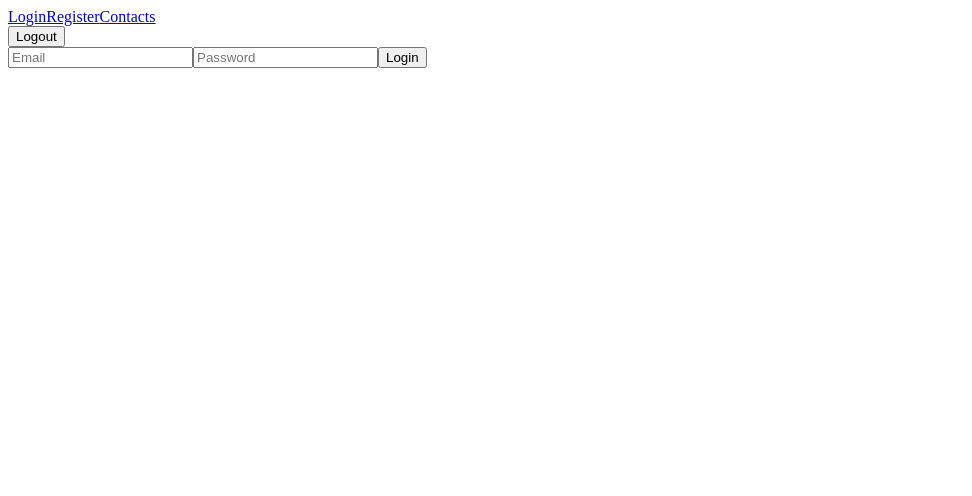
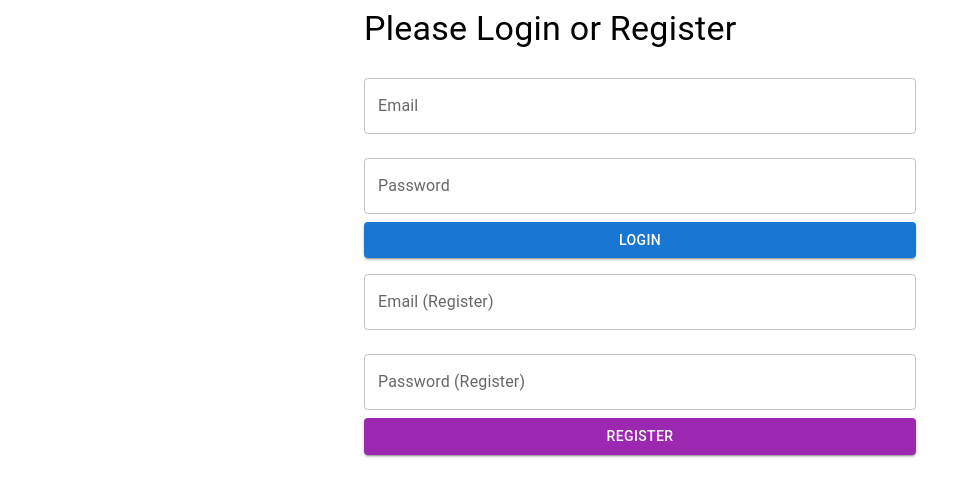
Before and after one commit to rebecalasconi/goit-react-hw-08-phonebook, a React (Create React App) app: page / in a window 1280 px wide. Before the commit this address led to /login. Shown: the top 496 px of the page, without its empty margins (0-972 px from the left). Built offline with nearby package versions, Linux system fonts and the light colour scheme.

Commit message:
revizurie contacts

```diff
--- a/package.json
+++ b/package.json
@@ -7,6 +7,7 @@
     "@chakra-ui/react": "^3.2.0",
     "@emotion/react": "^11.13.5",
     "@emotion/styled": "^11.13.5",
+    "@mui/material": "^6.1.8",
     "@reduxjs/toolkit": "^2.3.0",
     "@testing-library/jest-dom": "^5.16.3",
     "@testing-library/react": "^16.0.1",
--- a/src/components/App/App.jsx
+++ b/src/components/App/App.jsx
@@ -1,35 +1,139 @@
-import React from 'react';
-import { Route, Routes, Navigate } from 'react-router-dom';
-import Navigation from '../Navigation/Navigation';
-import ContactsPage from '../../pages/ContactsPage';
-import LoginPage from '../../pages/LoginPage';
-import RegisterPage from '../../pages/RegisterPage';
-import { useSelector } from 'react-redux';
-//import PrivateRoute from '../../utils/PrivateRoute'
-
-const PrivateRoute = ({ children }) => {
-  const isAuthenticated = useSelector(state => state.auth.token);
-  return isAuthenticated ? children : <Navigate to="/login" />;
-};
+import React, { useState } from 'react';
+import axios from 'axios';
+import { TextField, Button, Container, Typography } from '@mui/material';
 
 const App = () => {
+  const [email, setEmail] = useState('');
+  const [password, setPassword] = useState('');
+  const [message, setMessage] = useState('');
+  const [isAuthenticated, setIsAuthenticated] = useState(false);
+  const [token, setToken] = useState('');
+
+  // Înregistrare utilizator
+  const handleRegister = async (e) => {
+    e.preventDefault();
+    try {
+      const response = await axios.post('http://localhost:3001/users/signup', {
+        email,
+        password,
+      });
+      setMessage(response.data.message);
+      setEmail('');  // Golește inputurile după înregistrare
+      setPassword('');
+    } catch (error) {
+      setMessage(error.response ? error.response.data.message : 'Eroare la înregistrare');
+    }
+  };
+
+  // Login utilizator
+  const handleLogin = async (e) => {
+    e.preventDefault();
+    try {
+      const response = await axios.post('http://localhost:3001/users/login', {
+        email,
+        password,
+      });
+      setMessage(response.data.message);
+      setIsAuthenticated(true);
+      setToken(response.data.token);
+      setEmail(''); // Golește inputurile după login
+      setPassword('');
+    } catch (error) {
+      setMessage(error.response ? error.response.data.message : 'Eroare la login');
+      setIsAuthenticated(false);
+    }
+  };
+
+  // Logout utilizator
+  const handleLogout = () => {
+    setIsAuthenticated(false);
+    setToken('');
+    setMessage('Logged out');
+  };
+
   return (
-    <div>
-      <Navigation />
-      <Routes>
-        <Route path="/" element={<Navigate to="/login" />} />
-        <Route path="/login" element={<LoginPage />} />
-        <Route path="/register" element={<RegisterPage />} />
-        <Route
-          path="/contacts"
-          element={
-            <PrivateRoute>
-              <ContactsPage />
-            </PrivateRoute>
-          }
+    <Container maxWidth="sm">
+      <Typography variant="h4" gutterBottom>
+        {isAuthenticated ? 'Welcome!' : 'Please Login or Register'}
+      </Typography>
+
+      {/* Formular Login */}
+      {!isAuthenticated && (
+        <form onSubmit={handleLogin}>
+          <TextField
+            label="Email"
+            variant="outlined"
+            fullWidth
+            margin="normal"
+            value={email}
+            onChange={(e) => setEmail(e.target.value)}
+          />
+          <TextField
+            label="Password"
+            variant="outlined"
+            fullWidth
+            margin="normal"
+            type="password"
+            value={password}
+            onChange={(e) => setPassword(e.target.value)}
+          />
+          <Button
+            type="submit"
+            variant="contained"
+            color="primary"
+            fullWidth
+            margin="normal"
+          >
+            Login
+          </Button>
+        </form>
+      )}
+
+      {/* Buton Logout */}
+      {isAuthenticated && (
+        <Button
+          variant="contained"
+          color="secondary"
+          fullWidth
+          margin="normal"
+          onClick={handleLogout}
+        >
+          Logout
+        </Button>
+      )}
+
+      {/* Formular Înregistrare */}
+      <form onSubmit={handleRegister}>
+        <TextField
+          label="Email (Register)"
+          variant="outlined"
+          fullWidth
+          margin="normal"
+          value={email}
+          onChange={(e) => setEmail(e.target.value)}
         />
-      </Routes>
-    </div>
+        <TextField
+          label="Password (Register)"
+          variant="outlined"
+          fullWidth
+          margin="normal"
+          type="password"
+          value={password}
+          onChange={(e) => setPassword(e.target.value)}
+        />
+        <Button
+          type="submit"
+          variant="contained"
+          color="secondary"
+          fullWidth
+          margin="normal"
+        >
+          Register
+        </Button>
+      </form>
+
+      {message && <Typography variant="body1" color="error">{message}</Typography>}
+    </Container>
   );
 };
 
--- a/src/components/ContactForm.jsx
+++ b/src/components/ContactForm.jsx
@@ -30,4 +30,4 @@ const ContactForm = () => {
   );
 };
 
-export default ContactForm;
+export default ContactForm
--- /dev/null
+++ b/src/index.css
@@ -0,0 +1,15 @@
+/*@import-normalize;  bring in normalize.css styles */
+
+body {
+  margin: 0;
+  font-family: -apple-system, BlinkMacSystemFont, 'Segoe UI', 'Roboto', 'Oxygen',
+    'Ubuntu', 'Cantarell', 'Fira Sans', 'Droid Sans', 'Helvetica Neue',
+    sans-serif;
+  -webkit-font-smoothing: antialiased;
+  -moz-osx-font-smoothing: grayscale;
+}
+
+code {
+  font-family: source-code-pro, Menlo, Monaco, Consolas, 'Courier New',
+    monospace;
+}
--- a/src/pages/ContactsPage.jsx
+++ b/src/pages/ContactsPage.jsx
@@ -1,25 +1,41 @@
 import React, { useEffect } from 'react';
 import { useDispatch, useSelector } from 'react-redux';
 import { fetchContacts } from '../redux/contacts/contactsSlice';
-import ContactForm from '../components/ContactForm';
-import ContactList from '../components/ContactList';
-import Filter from '../components/Filter';
+import { Box, Typography, CircularProgress, List, ListItem, ListItemText, TextField, Button } from '@mui/material';
 
 const ContactsPage = () => {
   const dispatch = useDispatch();
-  const contacts = useSelector(state => state.contacts.items);
+  const { items, isLoading, error } = useSelector(state => state.contacts);
 
   useEffect(() => {
     dispatch(fetchContacts());
   }, [dispatch]);
 
   return (
-    <div>
-      <h1>Contacts</h1>
-      <ContactForm />
-      <Filter />
-      <ContactList contacts={contacts} />
-    </div>
+    <Box sx={{ maxWidth: 600, mx: 'auto', mt: 4, p: 2, border: '1px solid #ccc', borderRadius: 2 }}>
+      <Typography variant="h4" component="h1" gutterBottom>
+        Contacts
+      </Typography>
+
+      {isLoading && <CircularProgress />}
+      {error && <Typography color="error">{error}</Typography>}
+
+      <List>
+        {items.map(contact => (
+          <ListItem key={contact.id} sx={{ borderBottom: '1px solid #ccc' }}>
+            <ListItemText primary={contact.name} secondary={contact.number} />
+          </ListItem>
+        ))}
+      </List>
+
+      <Box component="form" sx={{ mt: 2 }}>
+        <TextField label="Name" fullWidth sx={{ mb: 2 }} />
+        <TextField label="Number" fullWidth sx={{ mb: 2 }} />
+        <Button variant="contained" color="primary" fullWidth>
+          Add Contact
+        </Button>
+      </Box>
+    </Box>
   );
 };
 
--- a/src/redux/store.js
+++ b/src/redux/store.js
@@ -1,6 +1,6 @@
 import { configureStore } from '@reduxjs/toolkit';
-import authReducer from '../redux/auth/authSlice';
-import contactsReducer from '../redux/contacts/contactsSlice';
+import authReducer from './auth/authSlice';
+import contactsReducer from './contacts/contactsSlice';
 
 export const store = configureStore({
   reducer: {
```
Also changed, not shown: server.js (+46 -13 lines), users.json (added, +14 -0 lines), 1 other file (tests, documents, lock files or other folders).
